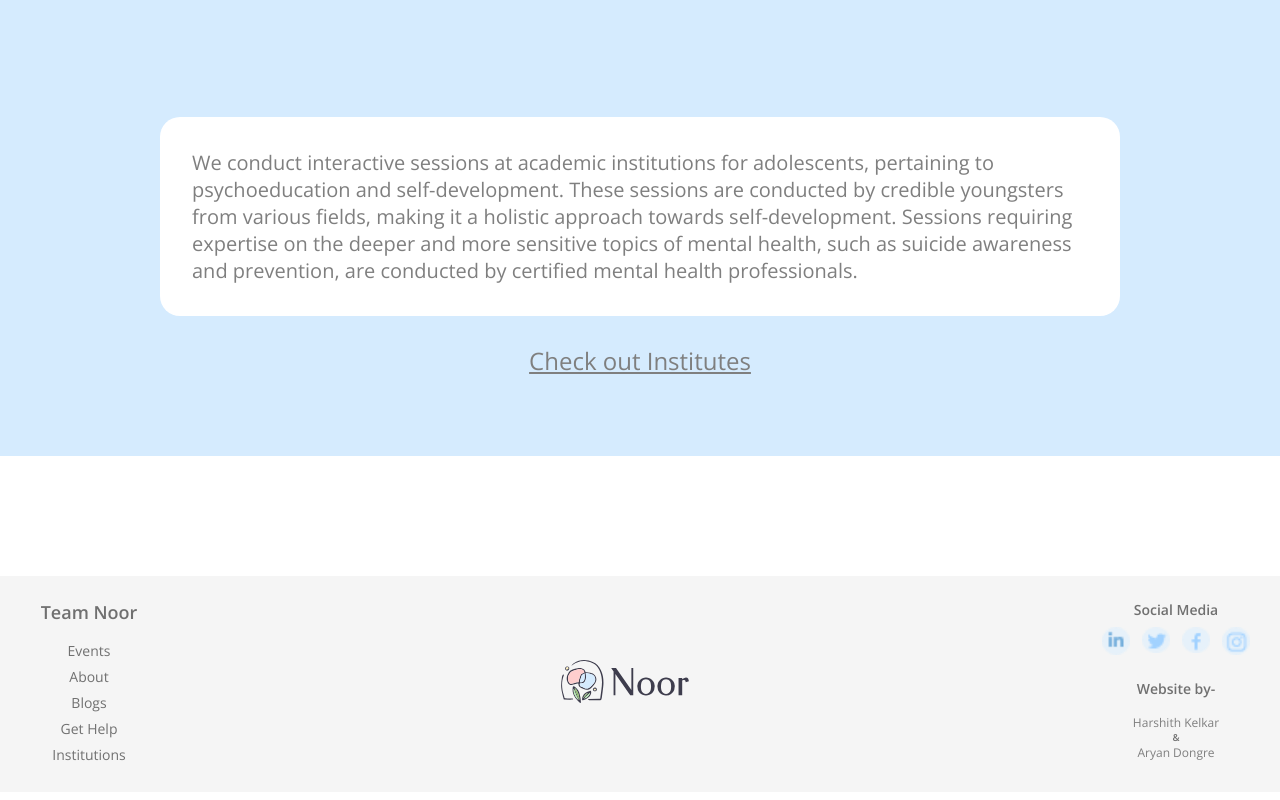
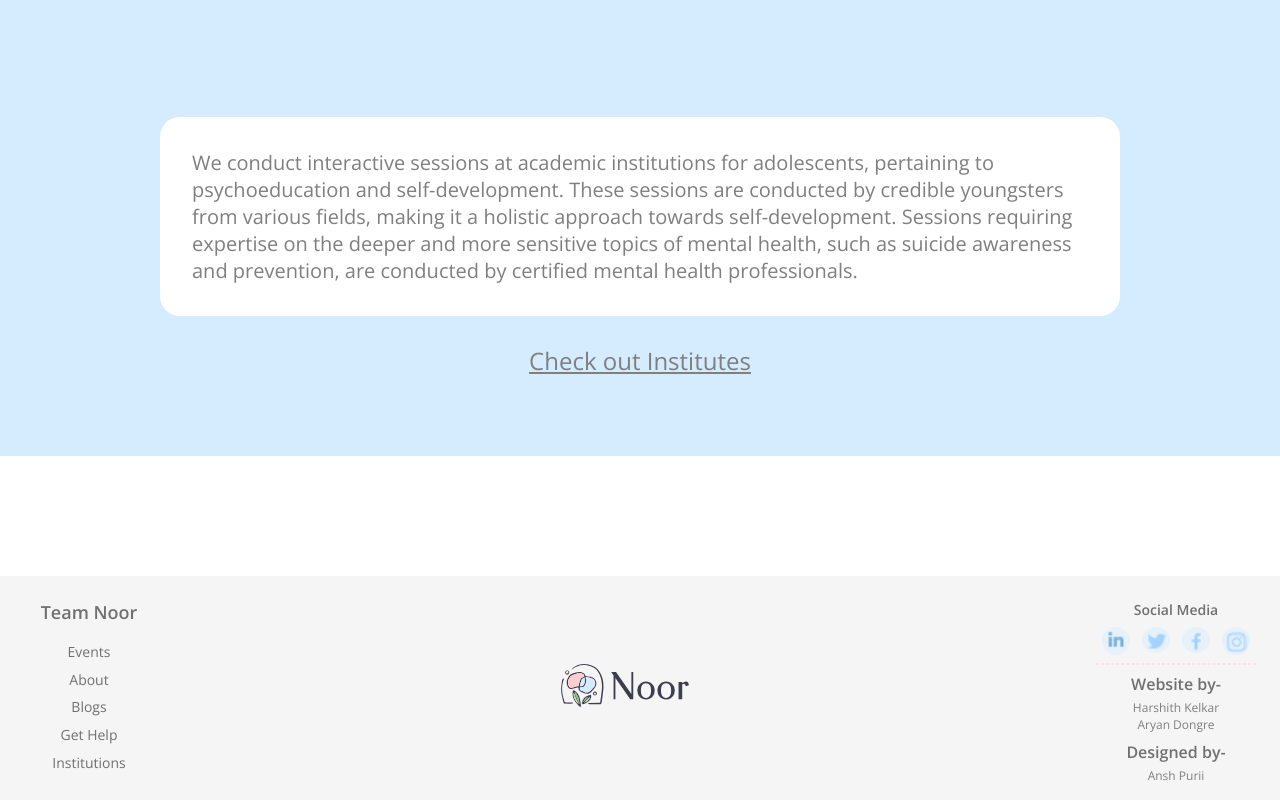
Before and after one commit to Harshithhk/noor_website, a Next.js app: page / in a window 1280 px wide. Shown: the part 4968-5768 px from the top of the page. Built offline with nearby package versions, Linux system fonts and the light colour scheme.

Commit message:
added 'designed by' to footer

```diff
--- a/components/footer/footer.module.css
+++ b/components/footer/footer.module.css
@@ -1,7 +1,7 @@
 @import url("https://fonts.googleapis.com/css2?family=Open+Sans:wght@300;400;600&display=swap");
 .footer_container {
   width: 100%;
-  height: 13.5rem;
+  height: 14rem;
   background-color: #f5f5f5;
   padding: 1.5rem;
   font-family: "Open Sans", sans-serif;
@@ -50,7 +50,7 @@
 }
 .social_media {
   width: 10rem;
-  height: 2.688rem;
+  /* height: 2.688rem; */
   /* background-color: #707070; */
   font-size: 0.875rem;
   font-weight: 600;
@@ -79,7 +79,7 @@
 }
 @media only screen and (max-width: 630px) {
   .footer_container {
-    transform: translateY(-50px);
+    transform: translateY(-55px);
   }
   .social_media {
     font-size: 1.125rem;
--- a/components/footer/index.js
+++ b/components/footer/index.js
@@ -54,13 +54,18 @@ const index = () => {
             </div>
           </a>
         </div>
-        <div style={{ marginTop: "1.5rem", marginBottom: "1rem" }}>Website by-</div>
+        <hr style={{ borderColor: "#ffdeea", border: "1px dashed   #ffdeea", margin: "8px 0" }} />
+        <div style={{ marginTop: "0.5rem", marginBottom: "0.25rem", fontSize: "1rem" }}>Website by-</div>
         <a href="https://github.com/Harshithhk" target="_blank" style={{ textDecoration: "none", color: "#7f7f7f" }}>
           <div style={{ fontSize: "0.75rem", fontWeight: "lighter" }}>Harshith Kelkar</div>
         </a>
-        <div style={{ fontSize: "0.6rem" }}>&</div>
+        {/* <div style={{ fontSize: "0.6rem" }}>&</div> */}
         <a href="https://github.com/mulitate4" target="_blank" style={{ textDecoration: "none", color: "#7f7f7f" }}>
           <div style={{ fontSize: "0.75rem", fontWeight: "lighter" }}>Aryan Dongre</div>
+        </a>
+        <div style={{ marginTop: "0.5rem", marginBottom: "0.25rem", fontSize: "1rem" }}>Designed by-</div>
+        <a href="mailto:anshpurii@gmail.com" target="_blank" style={{ textDecoration: "none", color: "#7f7f7f" }}>
+          <div style={{ fontSize: "0.75rem", fontWeight: "lighter" }}>Ansh Purii</div>
         </a>
       </div>
     </footer>
```
